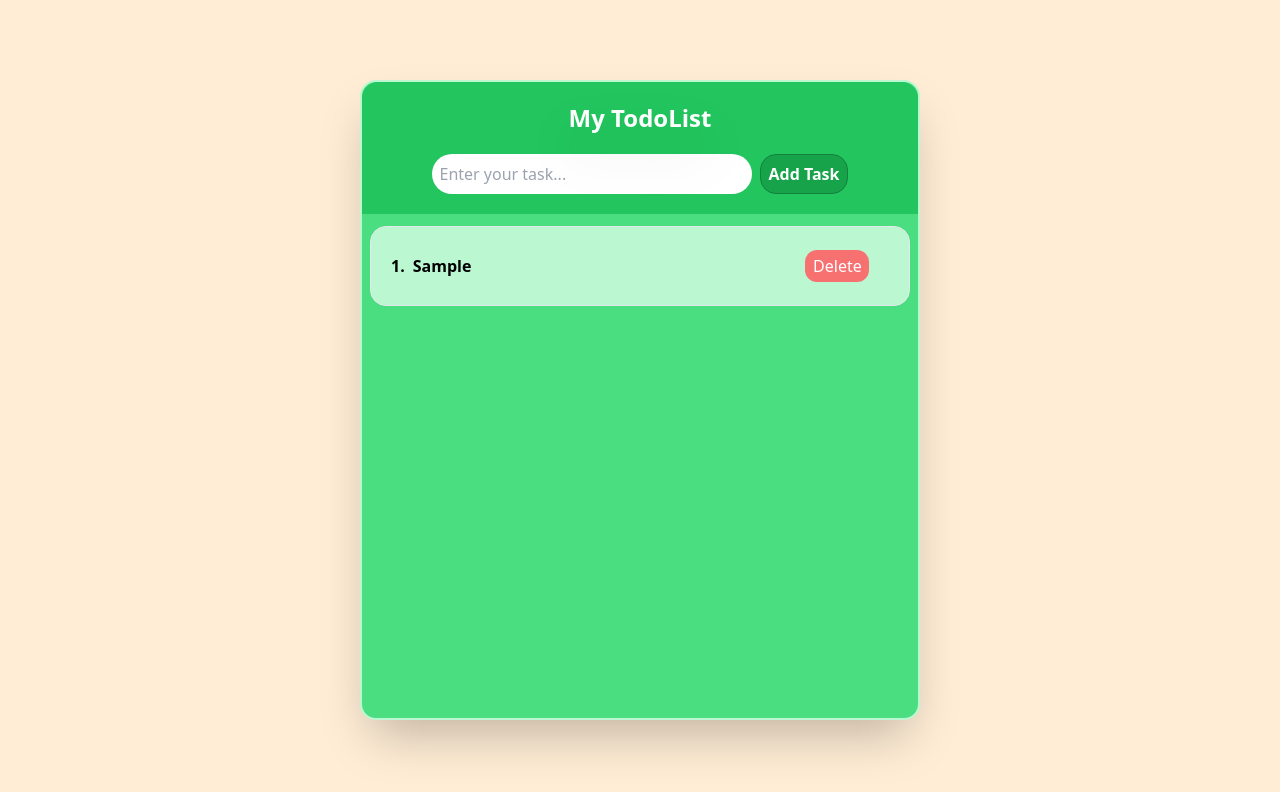
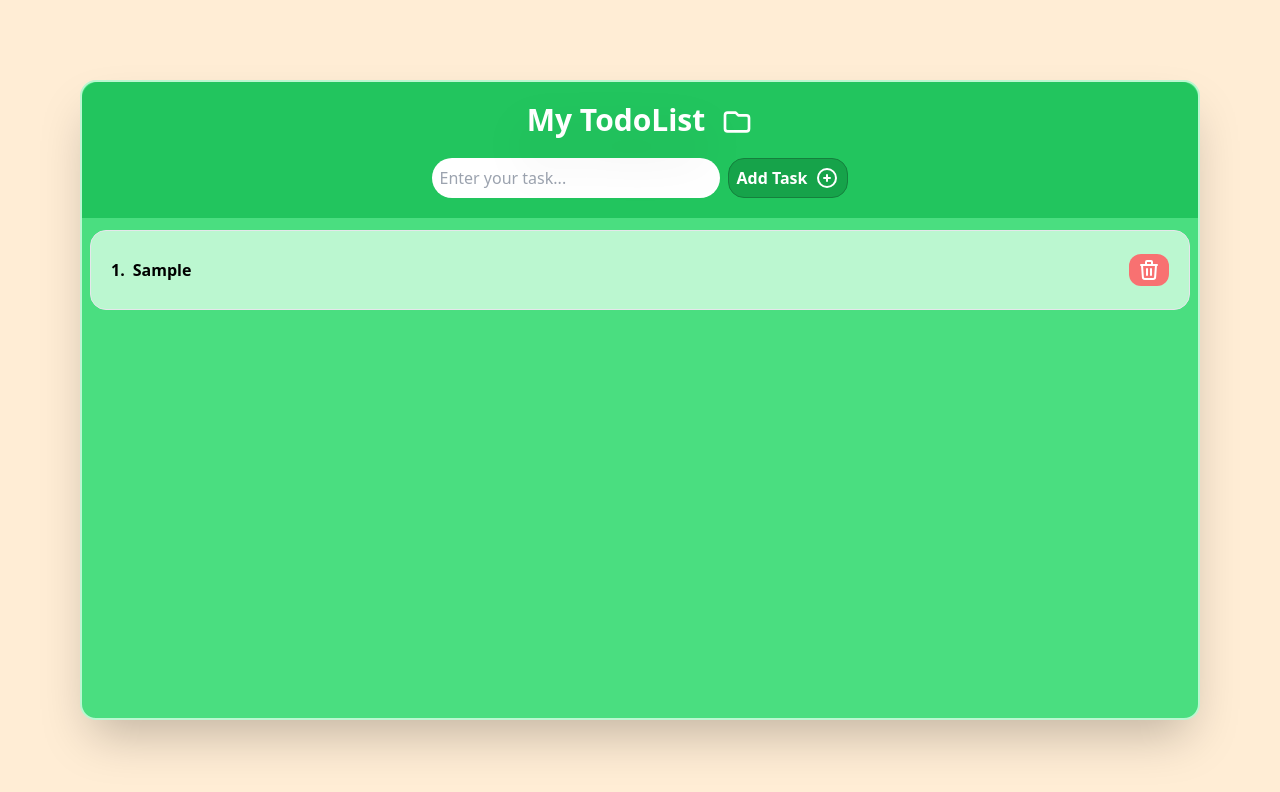
Before and after one commit to Juliosc1/my-todolist, a Next.js app: page / in a window 1280 px wide. Both pictures are taken after typing "Sample" into the empty fields and a click on the button "Add Task". Shown: the top 792 px of the page. Built offline with nearby package versions, Linux system fonts and the light colour scheme.

Commit message:
add heroIcons and max length in input and styling

```diff
--- a/components/Task.tsx
+++ b/components/Task.tsx
@@ -1,5 +1,6 @@
 import React from 'react'
 import { TodoListProps } from './TodoListProps';
+import { TrashIcon } from '@heroicons/react/outline';
 
 type Props = {
   task: TodoListProps;
@@ -13,8 +14,10 @@ const Task = ({task, deleteTask}: Props) => {
         <p className='font-semibold pr-2 hover:'>{task.taskId}.</p>
         <p className='font-semibold'>{task.taskName}</p>
       </div>
-      <div className='flex justify-end w-20'>
-        <button onClick={() => deleteTask(task.taskId)} className='bg-red-400 rounded-xl h-8 w-16 text-white hover:bg-red-500'>Delete</button>
+      <div className='flex justify-end w-1/5'>
+        <button onClick={() => deleteTask(task.taskId)} className='bg-red-400 rounded-xl h-8 w-auto px-2 text-white hover:bg-red-500'>
+          <TrashIcon className="h-6" />
+        </button>
       </div>
     </div>
   )
--- a/components/Todolist.tsx
+++ b/components/Todolist.tsx
@@ -1,6 +1,7 @@
 import React, { ChangeEvent, useState } from "react";
 import Task from "./Task";
 import { TodoListProps } from "./TodoListProps";
+import { PlusCircleIcon, FolderIcon } from "@heroicons/react/outline";
 
 function Todolist() {
   const [task, setTask] = useState<string>("");
@@ -28,26 +29,33 @@ function Todolist() {
   }
 
   return (
-    <div className="bg-green-400 flex flex-col items-center w-1/2 h-full border-2 border-green-200 rounded-2xl shadow-2xl">
+    <div className="bg-green-400 flex flex-col items-center w-full h-full border-2 border-green-200 rounded-2xl shadow-2xl">
 
       <div className="bg-green-500 flex flex-col items-center justify-center w-full rounded-t-2xl p-5">
-        <h1 className="text-2xl font-bold pb-5 text-white shadow-black drop-shadow-2xl">
-          My TodoList
-        </h1>
-        <div className="flex gap-2">
+        <div className="flex items-center gap-4 pb-5">
+          <h1 className="text-3xl font-bold text-white shadow-black drop-shadow-2xl">
+            My TodoList
+          </h1>
+          <FolderIcon className="h-8 mt-1 text-white" />
+        </div>
+        <div className="flex justify-center w-full gap-2">
           <input
             type="text"
             value={task}
             name="task"
             onChange={handleTask}
             placeholder="Enter your task..."
-            className="flex justify-center h-10 w-80 rounded-full p-2 outline-none"
+            maxLength={20}
+            className="flex justify-center h-10 w-72 rounded-full p-2 outline-none"
           />
-          <button onClick={addTask} className="bg-green-600 rounded-2xl px-2 text-white font-semibold border-green-700 border hover:bg-green-700" >Add Task</button>
+          <button onClick={addTask} className="bg-green-600 flex items-center gap-2 rounded-2xl px-2 text-white font-semibold border-green-700 border hover:bg-green-700" >
+            <p className="hidden sm:flex">Add Task</p>
+            <PlusCircleIcon className="h-6"/>
+          </button>
         </div>
       </div>
 
-      <div className="flex flex-col w-full">
+      <div className="flex flex-col w-full overflow-auto">
         {todoList.map((task: TodoListProps, key: number) => {
           return (
             <div className="">
--- a/package.json
+++ b/package.json
@@ -9,6 +9,7 @@
     "lint": "next lint"
   },
   "dependencies": {
+    "@heroicons/react": "^1.0.6",
     "@next/font": "13.1.1",
     "@types/node": "18.11.18",
     "@types/react": "18.0.26",
```
Also changed, not shown: 1 other file (tests, documents, lock files or other folders).
